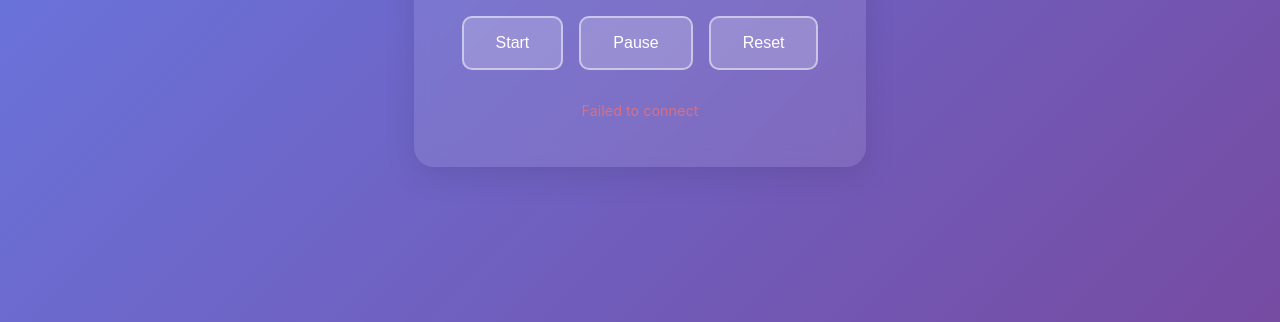
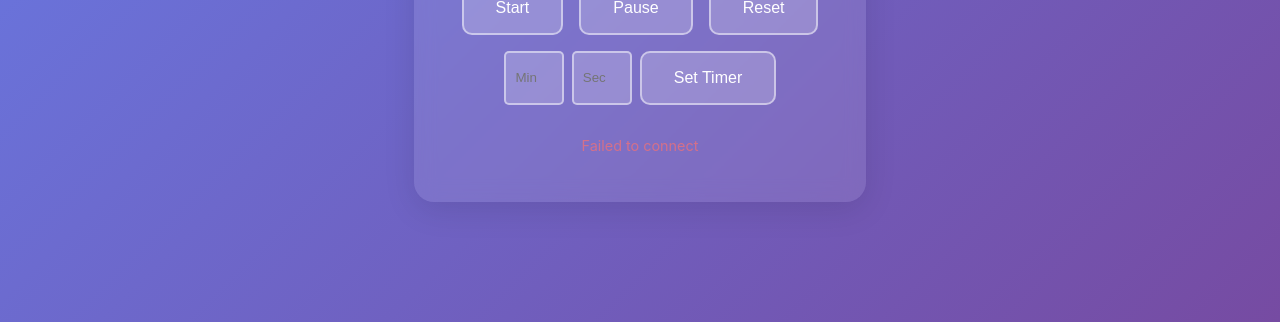
Before and after one commit to zielinskipp/mobodoro, a website: page public/index.html in a window 1280 px wide. Shown: the part 478-800 px from the top of the page. Drawn offline with Linux system fonts and the light colour scheme; no server answers.

Commit message:
feat: add timer input fields and functionality to set timer via WebSocket

```diff
--- a/public/index.html
+++ b/public/index.html
@@ -111,6 +111,42 @@
         <button id="resetBtn">Reset</button>
       </div>
 
+      <div class="controls" style="margin-top: 1rem; gap: 0.5rem">
+        <input
+          type="number"
+          id="setMinutes"
+          placeholder="Min"
+          min="0"
+          max="59"
+          style="
+            width: 60px;
+            padding: 0.5rem;
+            border-radius: 5px;
+            border: 2px solid rgba(255, 255, 255, 0.5);
+            background: rgba(255, 255, 255, 0.2);
+            color: white;
+            text-align: center;
+          "
+        />
+        <input
+          type="number"
+          id="setSeconds"
+          placeholder="Sec"
+          min="0"
+          max="59"
+          style="
+            width: 60px;
+            padding: 0.5rem;
+            border-radius: 5px;
+            border: 2px solid rgba(255, 255, 255, 0.5);
+            background: rgba(255, 255, 255, 0.2);
+            color: white;
+            text-align: center;
+          "
+        />
+        <button id="setTimerBtn">Set Timer</button>
+      </div>
+
       <div class="status" id="status">Connecting...</div>
     </div>
 
@@ -121,6 +157,9 @@
       const startBtn = document.getElementById("startBtn");
       const pauseBtn = document.getElementById("pauseBtn");
       const resetBtn = document.getElementById("resetBtn");
+      const setTimerBtn = document.getElementById("setTimerBtn");
+      const setMinutesInput = document.getElementById("setMinutes");
+      const setSecondsInput = document.getElementById("setSeconds");
 
       let ws = null;
       let sessionId = null;
@@ -207,6 +246,21 @@
       pauseBtn.addEventListener("click", () => sendCommand("pause"));
       resetBtn.addEventListener("click", () => sendCommand("reset"));
 
+      setTimerBtn.addEventListener("click", () => {
+        const minutes = parseInt(setMinutesInput.value) || 0;
+        const seconds = parseInt(setSecondsInput.value) || 0;
+
+        if (ws && ws.readyState === WebSocket.OPEN) {
+          ws.send(
+            JSON.stringify({
+              command: "setTimer",
+              minutes,
+              seconds,
+            }),
+          );
+        }
+      });
+
       // Initialize on load
       init();
     </script>
```
